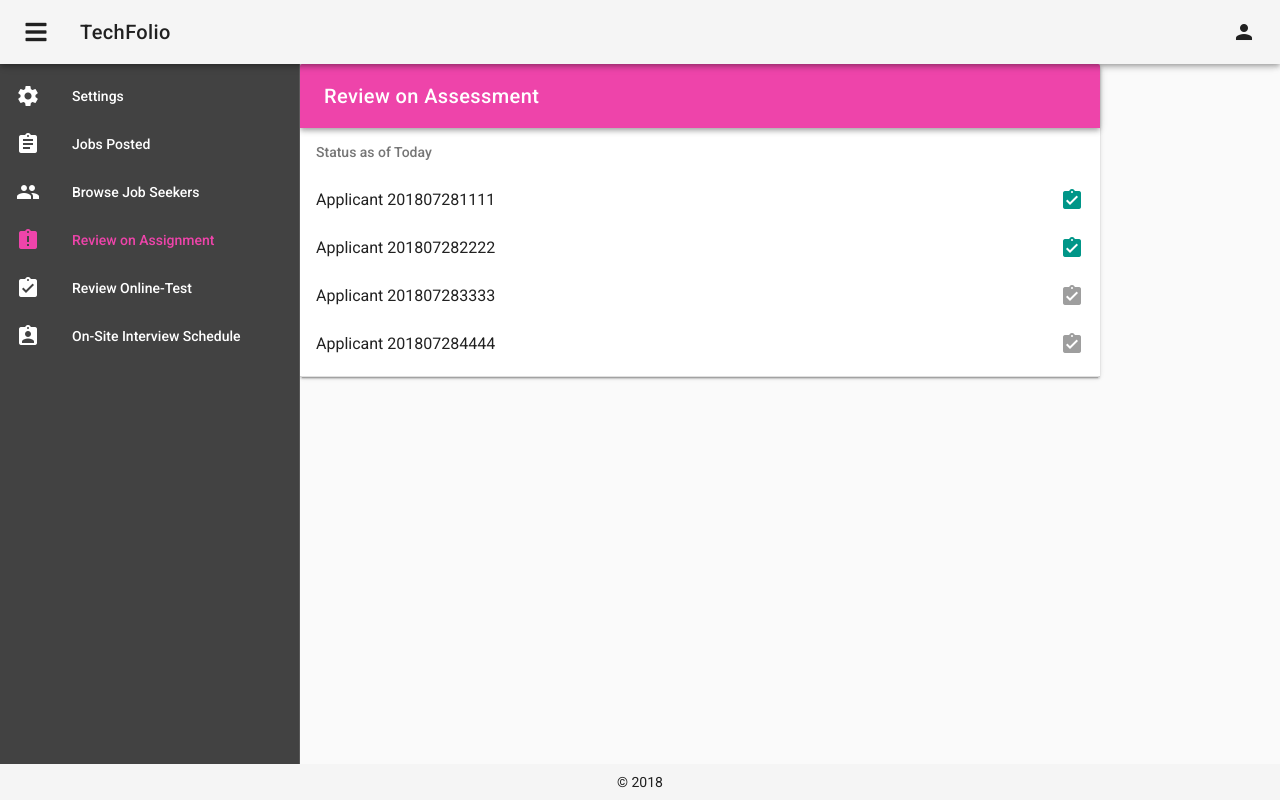
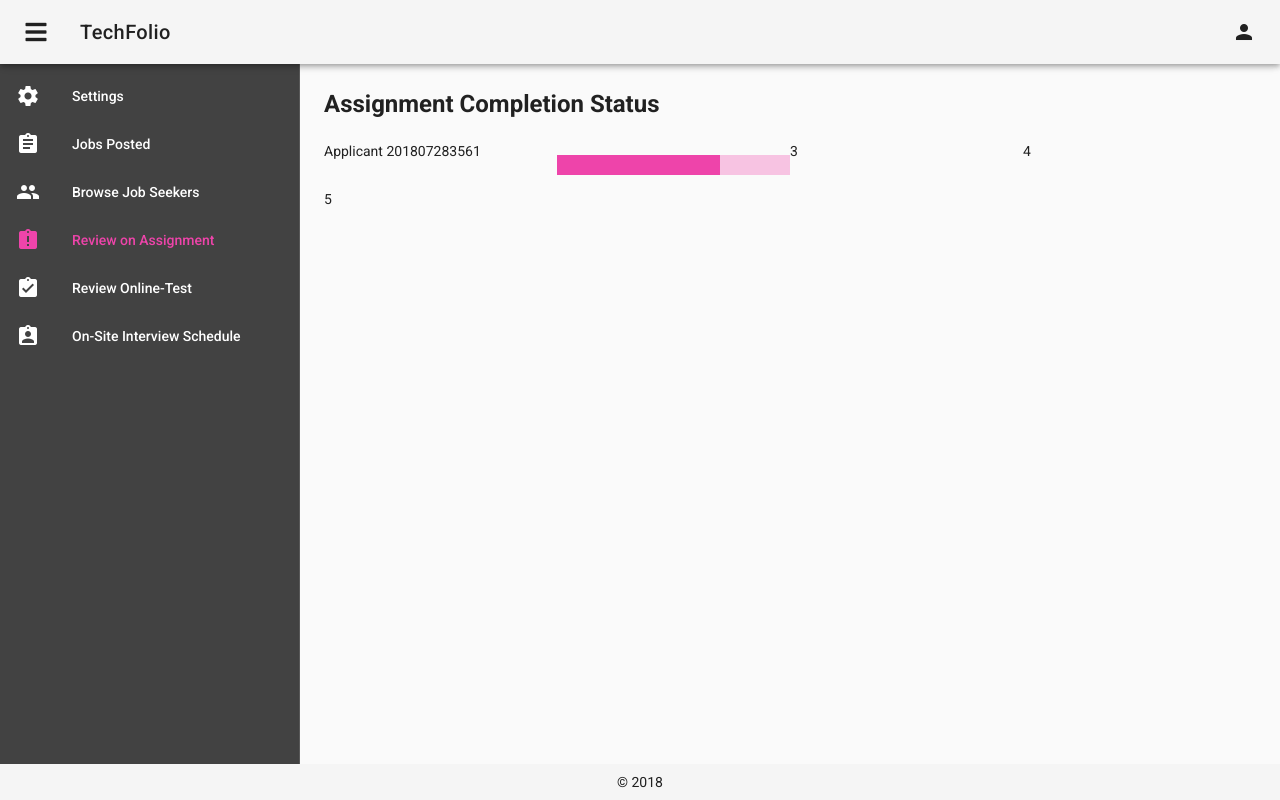
Before and after one commit to douglasleekiathui/wwcode, a Vue app: page /wwcode/construction in a window 1280 px wide. Built offline with nearby package versions, Linux system fonts and the light colour scheme.

Commit message:
minor update

```diff
--- a/src/components/Construction.vue
+++ b/src/components/Construction.vue
@@ -1,5 +1,17 @@
 <template>
-  <v-layout row>
+    <v-container>
+
+        <h3 class="headline mb-0"><b>Assignment Completion Status</b></h3>
+        <br>
+        <v-layout wrap>
+            <v-flex xs3>Applicant 201807283561</v-flex xs3>
+            <v-flex xs3><v-progress-linear value="70" height="20" width=""></v-progress-linear></v-flex xs3>
+            <v-flex xs3>3</v-flex xs3>
+            <v-flex xs3>4</v-flex xs3>
+            <v-flex xs3>5</v-flex xs3>
+        </v-layout>
+    </v-container>
+  <!-- <v-layout wrap>
 
       <v-card width="800">
         <v-toolbar color="primary" dark>
@@ -44,7 +56,7 @@
         </v-list>
       </v-card>
     </v-flex>
-  </v-layout>
+  </v-layout> -->
 </template>
 
 <script>
```
